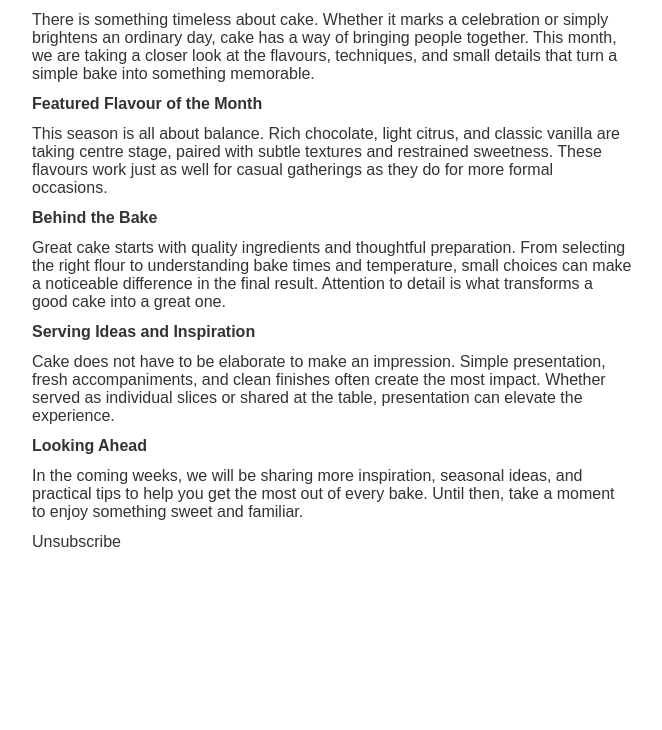
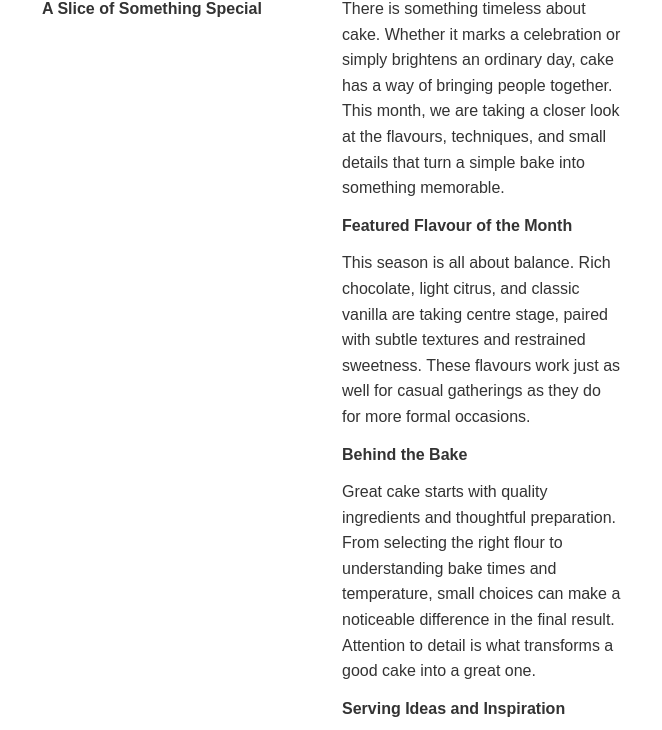
Before and after one commit to Wlee46/cm-html, a plain HTML site: page index.html in a window 1280 px wide. Shown: the part 204-934 px from the top of the page, without its empty margins (308-970 px from the left). Before the commit the page ends 800 px from the top, so only its background shows below. Drawn offline with Linux system fonts and the light colour scheme.

Commit message:
Update email HTML 2026-01-13 13:12:02

```diff
--- a/index.html
+++ b/index.html
@@ -6,54 +6,76 @@
 <title>Email</title>
 <style>@media only screen and (max-width: 600px) {
     .column {
-        display: block;
-        width: 100%
+        width: 100%;
+        display: block
         }
     }</style>
 </head>
 <body style="font-family:Arial, Helvetica, sans-serif; color:#333; background-color:#fff; margin:0; padding:0" bgcolor="#ffffff">
   <div class="container" style="max-width:600px; margin:0 auto; padding:20px">
+    <!-- Logo -->
     <table border="0" cellpadding="0" cellspacing="0" role="presentation" style="background-color:#FFFFFF;vertical-align:top;" width="100%">
       <tbody>
         <tr>
-          <td align="left" style="font-size:0px;padding:10px 0px 5px; word-break:break-word;">
+          <td align="left" style="font-size:0px;padding:10px 0px 20px; word-break:break-word;">
             <div style="font-family:Helvetica,Arial,sans-serif;font-size:14px;line-height:120%;text-align:left;color:#000000;">
-               <img alt="City of Sydney" width="160" src="https://www.cityofsydney.nsw.gov.au/-/media/corporate/images/general/newsletter/cos-logo.png" style="max-width:100%; height:auto; display:block; float:left; padding:0 0 30px 0" height="auto" align="left">
+               <img alt="City of Sydney" width="160" src="https://www.cityofsydney.nsw.gov.au/-/media/corporate/images/general/newsletter/cos-logo.png" style="max-width:100%; height:auto; display:block; padding:0 0 20px 0" height="auto">
             </div>
           </td>
         </tr>
       </tbody>
     </table>
-    <multiline label="Main Content">
-      <p style="margin:0 0 12px 0"><strong>A Slice of Something Special</strong></p>
-<p style="margin:0 0 12px 0">There is something timeless about cake. Whether it marks a celebration
+
+    <!-- Two Column Content -->
+    <table class="two-column-table" border="0" cellpadding="0" cellspacing="0" style="width:100%" width="100%">
+      <tr>
+        <td class="column" style="width:48%; padding:10px; vertical-align:top" width="48%" valign="top">
+          <multiline label="Left Column">
+            <p style="margin:0 0 12px 0; line-height:1.6"><strong>A Slice of Something Special</strong></p>
+          </multiline>
+        </td>
+        <td class="column" style="width:48%; padding:10px; vertical-align:top" width="48%" valign="top">
+          <multiline label="Right Column">
+
+<p style="margin:0 0 12px 0; line-height:1.6">There is something timeless about cake. Whether it marks a celebration
 or simply brightens an ordinary day, cake has a way of bringing people
 together. This month, we are taking a closer look at the flavours,
 techniques, and small details that turn a simple bake into something
 memorable.</p>
-<p style="margin:0 0 12px 0"><strong>Featured Flavour of the Month</strong></p>
-<p style="margin:0 0 12px 0">This season is all about balance. Rich chocolate, light citrus, and
+<p style="margin:0 0 12px 0; line-height:1.6"><strong>Featured Flavour of the Month</strong></p>
+<p style="margin:0 0 12px 0; line-height:1.6">This season is all about balance. Rich chocolate, light citrus, and
 classic vanilla are taking centre stage, paired with subtle textures and
 restrained sweetness. These flavours work just as well for casual
 gatherings as they do for more formal occasions.</p>
-<p style="margin:0 0 12px 0"><strong>Behind the Bake</strong></p>
-<p style="margin:0 0 12px 0">Great cake starts with quality ingredients and thoughtful preparation.
+<p style="margin:0 0 12px 0; line-height:1.6"><strong>Behind the Bake</strong></p>
+<p style="margin:0 0 12px 0; line-height:1.6">Great cake starts with quality ingredients and thoughtful preparation.
 From selecting the right flour to understanding bake times and
 temperature, small choices can make a noticeable difference in the final
 result. Attention to detail is what transforms a good cake into a great
 one.</p>
-<p style="margin:0 0 12px 0"><strong>Serving Ideas and Inspiration</strong></p>
-<p style="margin:0 0 12px 0">Cake does not have to be elaborate to make an impression. Simple
+<p style="margin:0 0 12px 0; line-height:1.6"><strong>Serving Ideas and Inspiration</strong></p>
+<p style="margin:0 0 12px 0; line-height:1.6">Cake does not have to be elaborate to make an impression. Simple
 presentation, fresh accompaniments, and clean finishes often create the
 most impact. Whether served as individual slices or shared at the table,
 presentation can elevate the experience.</p>
-<p style="margin:0 0 12px 0"><strong>Looking Ahead</strong></p>
-<p style="margin:0 0 12px 0">In the coming weeks, we will be sharing more inspiration, seasonal
+<p style="margin:0 0 12px 0; line-height:1.6"><strong>Looking Ahead</strong></p>
+<p style="margin:0 0 12px 0; line-height:1.6">In the coming weeks, we will be sharing more inspiration, seasonal
 ideas, and practical tips to help you get the most out of every bake.
 Until then, take a moment to enjoy something sweet and familiar.</p>
 
-    </multiline>
-    <p style="margin:0 0 12px 0"><unsubscribe>Unsubscribe</unsubscribe></p>
+          </multiline>
+        </td>
+      </tr>
+    </table>
+
+    <!-- Full Width Content Below Columns -->
+    <table border="0" cellpadding="0" cellspacing="0" style="width:100%; margin-top:20px;">
+      <tr>
+        <td>
+          <p style="margin:0 0 12px 0; line-height:1.6"><unsubscribe>Unsubscribe</unsubscribe></p>
+        </td>
+      </tr>
+    </table>
   </div>
 </body>
 </html>
```
